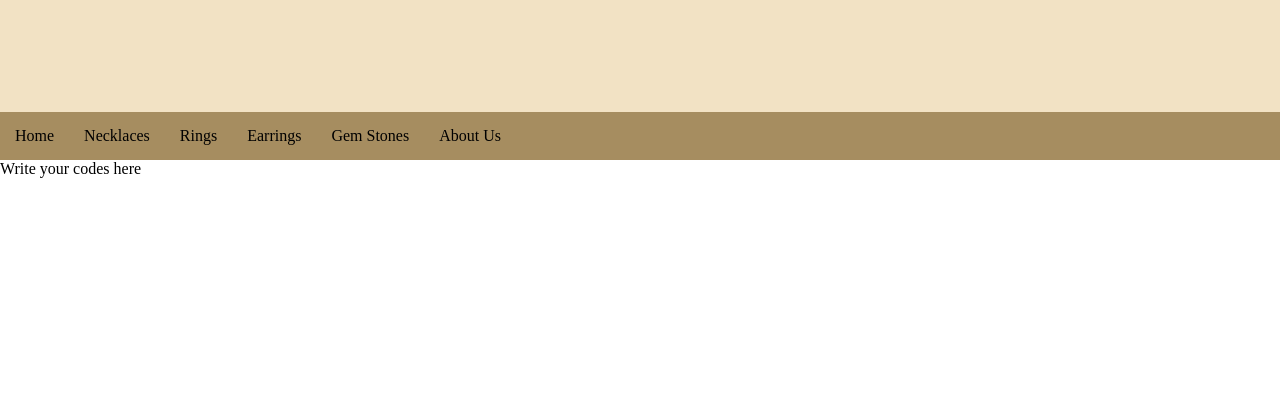
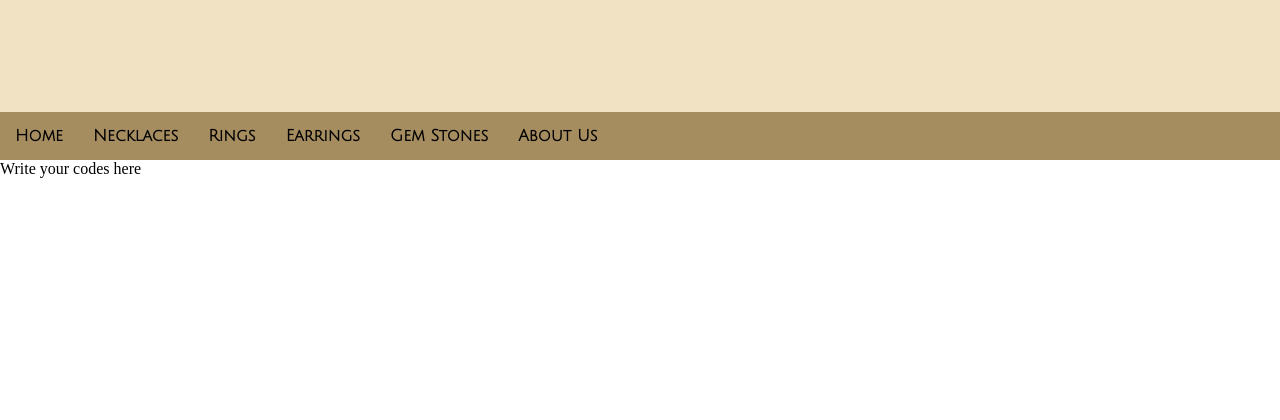
Before and after one commit to sana-al-rayess/fullstack-ecommerce-project, a PHP site: page /main.html in a window 1280 px wide. Shown: the top 420 px of the page. Run offline with PHP 8.4, Linux system fonts and the light colour scheme.

Commit message:
edited font in the nav bar

```diff
--- a/main.html
+++ b/main.html
@@ -4,6 +4,7 @@
 <head>
     <meta charset="UTF-8">
     <link rel="stylesheet" type="text/css" href="./styles/style.css">
+    <link href='https://fonts.googleapis.com/css?family=Julius Sans One' rel='stylesheet'>
 
     <title>E-Commerce Team Project</title>
 
--- a/styles/style.css
+++ b/styles/style.css
@@ -17,7 +17,8 @@
     display: flex;
     flex-direction: row;
     justify-content: flex-start;
-
+    font-family: 'Julius Sans One';
+    font-weight: 600;
 }
 
 body {
```
